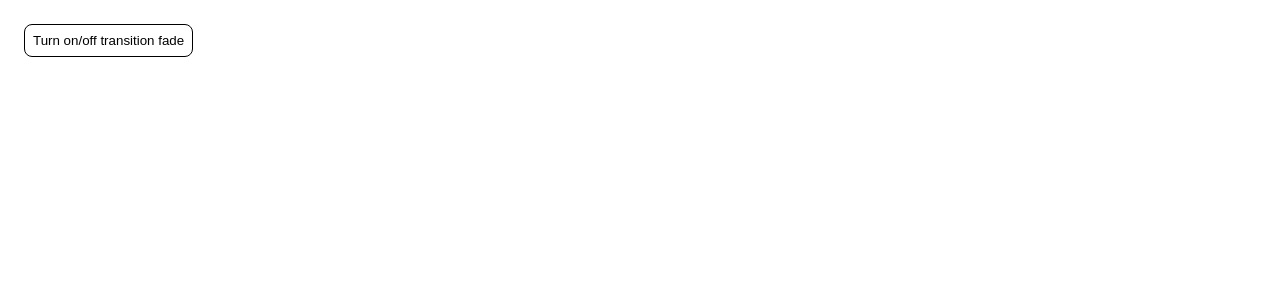
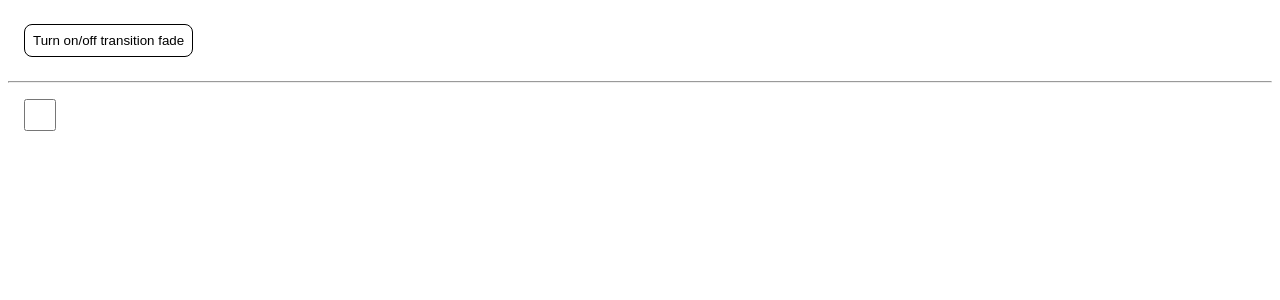
Before and after one commit to Waldemar-00/svelte_5, a SvelteKit app in the folder myapp/: page /transition in a window 1280 px wide. Shown: the top 300 px of the page. Built offline with nearby package versions, Linux system fonts and the light colour scheme.

Commit message:
Transitions: fade and fly - in:fly, out:fade and settings for Fly.

```diff
--- a/myapp/src/routes/transition/+page.svelte
+++ b/myapp/src/routes/transition/+page.svelte
@@ -1,8 +1,11 @@
 <script>
-	import { fade } from 'svelte/transition';
+	import { fade, fly } from 'svelte/transition';
     import '../../styles/global.css'
+    import './transition.css'
     let isInner = $state(false)
     let isOuter = $state(false)
+
+    let checked = $state(false)
 </script>
 {#if isOuter}
     <div>
@@ -20,28 +23,13 @@
 }}>
     Turn on/off transition fade
 </button>
-<style>
-    div {
-        display: flex;
-        justify-content: center;
-        align-items: center;
-        width: 90vw;
-        height: 40vh;
-        margin: 0 auto;
-        background-color: yellow;
-    }
-    .inner {
-        display: flex;
-        justify-content: center;
-        align-items: center;
-        width: 40vw;
-        height: 17vh;
-        margin: 0 auto;
-        border: 2px solid green;
-        gap: 1rem;
-    }
-    button {
-        display: inline-block;
-        margin: 1rem;
-    }
-</style>
+<hr>
+<label>
+    <input type=checkbox bind:checked>
+</label>
+
+{#if checked}
+    <div class=fly in:fly={{y: 270}} out:fade>
+        <h2>Transition: fly in and fade out</h2>
+    </div>
+{/if}
--- /dev/null
+++ b/myapp/src/routes/transition/transition.css
@@ -0,0 +1,28 @@
+div {
+	display: flex;
+	justify-content: center;
+	align-items: center;
+	width: 90vw;
+	height: 40vh;
+	margin: 0 auto;
+	background-color: yellow;
+}
+.inner,
+.fly {
+	display: flex;
+	justify-content: center;
+	align-items: center;
+	width: 40vw;
+	height: 17vh;
+	margin: 0 auto;
+	border: 2px solid green;
+	gap: 1rem;
+}
+button {
+	display: inline-block;
+	margin: 1rem;
+}
+input {
+	width: 2rem;
+	height: 2rem;
+}
```
